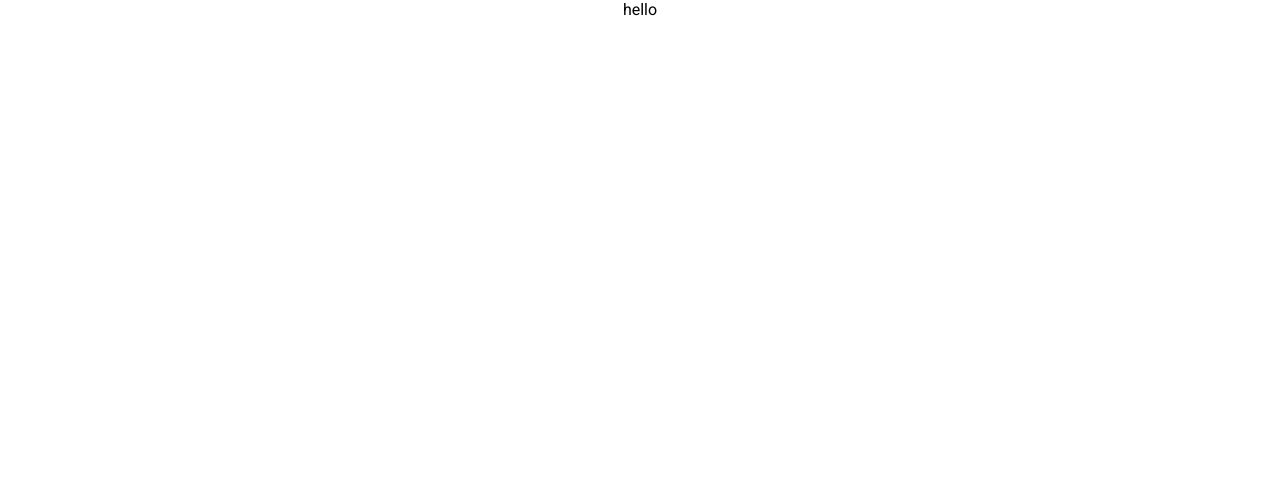
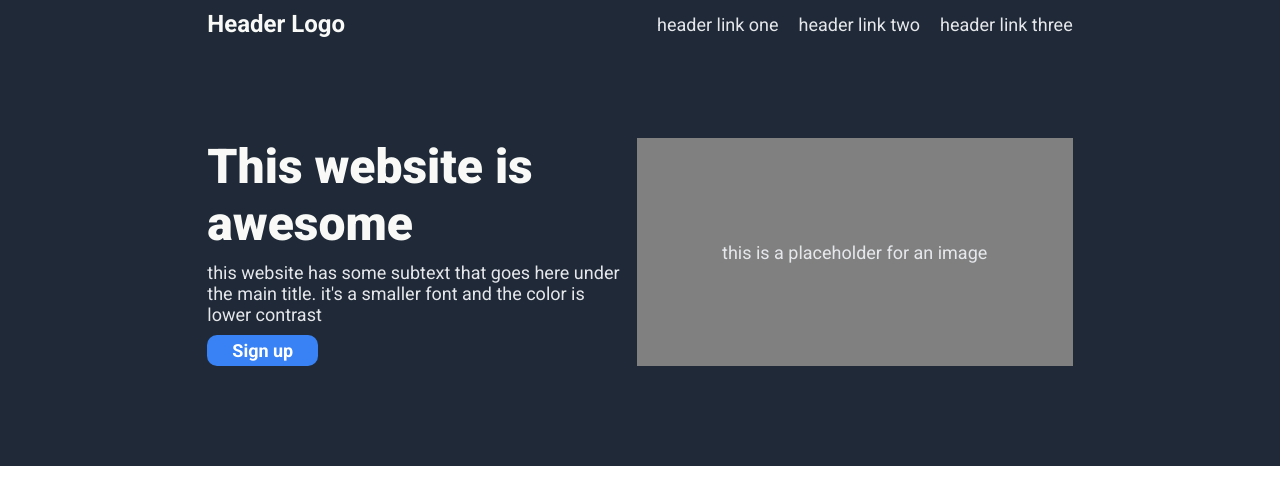
Before and after one commit to JoelJefferson2004/landing-page, a plain HTML site: page index.html in a window 1280 px wide. Drawn offline with Linux system fonts and the light colour scheme.

Commit message:
Add elements to the header and the necessary styles

```diff
--- a/index.html
+++ b/index.html
@@ -9,7 +9,30 @@
         <link href="https://fonts.googleapis.com/css2?family=Heebo:wght@400;500;700&family=Roboto:ital,wght@0,100;0,300;0,400;0,500;0,700;0,900;1,100;1,300;1,500;1,700;1,900&display=swap" rel="stylesheet">
     </head>
     <body>
-        <div class="header">hello</div>
+        <div class="header">
+            <div class ="dummy"></div>
+
+            <div class = "container">
+                <div class="top">
+                    <p class="logo">Header Logo</p>
+                    <a class="link" href = "file:///home/dot/repos/landing-page/index.html">header link one</a>
+                    <a class="link" href = "file:///home/dot/repos/landing-page/index.html">header link two</a>
+                    <a class="link" href = "file:///home/dot/repos/landing-page/index.html">header link three</a>
+                </div>
+                <div class="bottom">
+                    <div class="left">
+                        <h1>This website is awesome</h1>
+                        <p>this website has some subtext that goes here under the main title. it's a smaller font and the color is lower contrast</p>
+                        <button>Sign up</button>
+                    </div>
+                    <div class="right">
+                        this is a placeholder for an image
+                    </div>
+                </div>
+            </div>
+            <div class = "dummy"></div>
+
+        </div>
         <div class="info"></div>
         <div class="quote"></div>
         <div class="sign-up"></div>
--- a/styles.css
+++ b/styles.css
@@ -7,5 +7,95 @@
 body{
     display: flex;
     flex-direction: column;
+    align-items: stretch;
+
+}
+
+/* header */
+.header{
+    display: flex;
+    background-color: #1F2937;
+}
+.header .dummy{
+    flex-basis: 350px;
+    flex-shrink: 3;
+
+}
+.header .container{
+    flex-grow: 1;
+    display: flex;
+    color: white;
+    flex-direction: column;
+    flex-shrink: 2;
+}
+
+/* top   */
+
+.header .top{
+    display: flex;
+    gap: 20px;
+    margin: 10px 0px;
+    align-items: center;
+    margin-bottom: 100px;
+}
+
+.header .top .logo{
+    color: #F9FAF8;
+    font-size: 24px;
+    font-weight: 700;
+    flex: 1;
+}
+
+a{
+    text-decoration: none;
+    color: white;
+}
+
+/* bottom  */
+
+.header .bottom{
+    display: flex;
+    justify-content: space-between;
+    gap: 10px;
+    margin-bottom: 100px;
+}
+
+.header .bottom .left{
+    display: flex;
+    flex-direction: column;
+    gap: 10px;
+    align-items: flex-start;
+    flex:0 1 500px;
+}
+
+.header .bottom .left h1{
+    font-size: 48px;
+    font-weight: 900;
+    color: #F9FAF8;
+}
+
+.header .bottom .left p,
+a,
+
+.header .bottom .right{
+    font-size: 18px;
+    color: #E5E7EB;
+}
+
+.header .bottom .right{
+    background-color: gray;
+    flex-basis: 520px;
+    display: flex;
+    justify-content: center;
     align-items: center;
 }
+
+.header button{
+    color: white;
+    font-weight: 700;
+    font-size: 18px;
+    padding: 5px 25px;
+    border-radius: 10px;
+    border-style: none;
+    background-color:#3882F6;
+}
```
